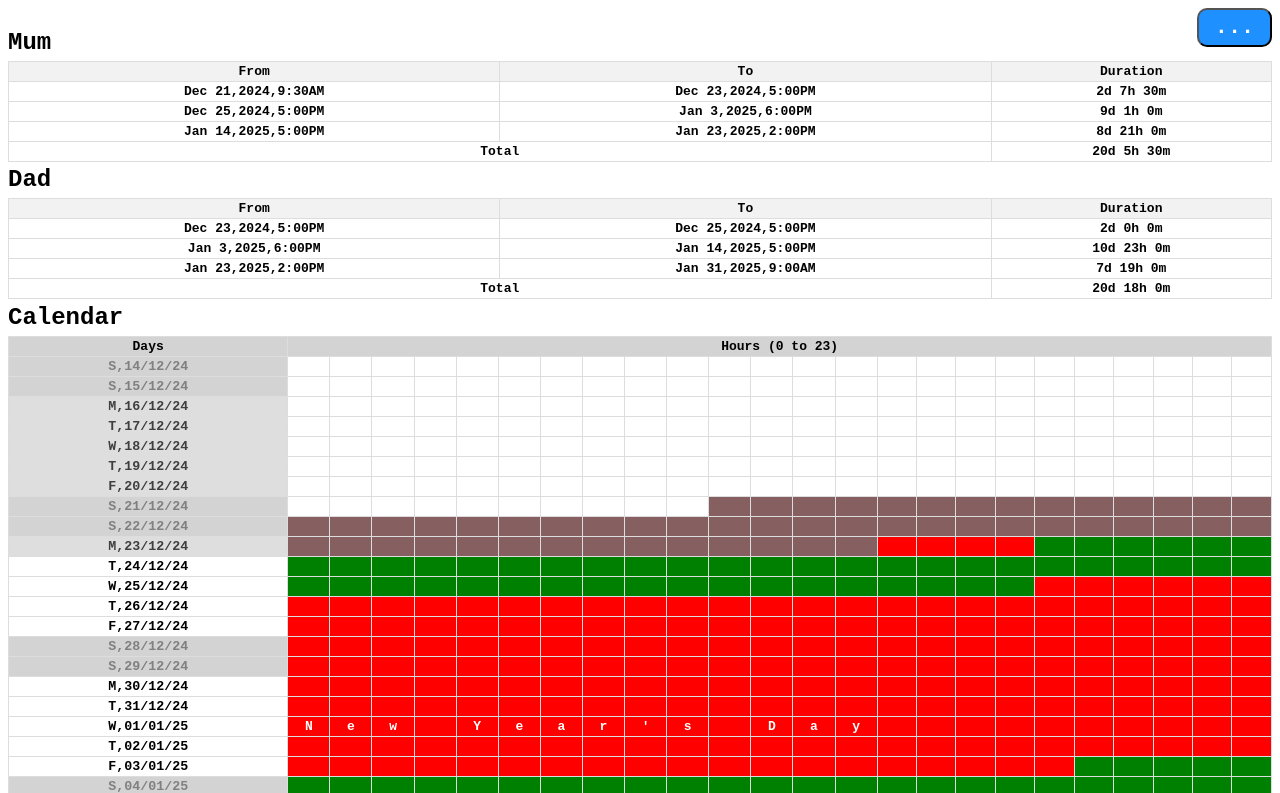
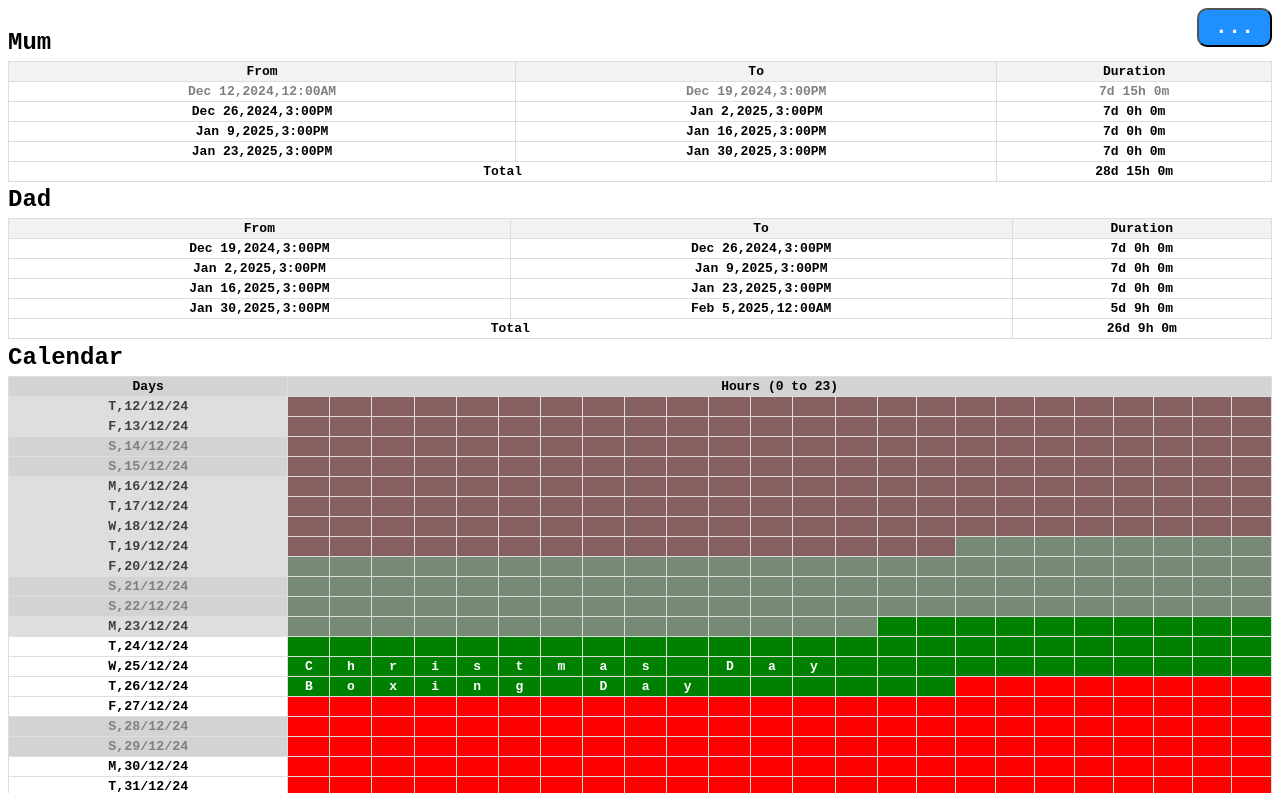
Before and after one commit to johncapt/care-planner, a plain HTML site: page index.html in a window 1280 px wide. Shown: the top 793 px of the page. Drawn offline with Linux system fonts and the light colour scheme.

Commit message:
fixed bug

```diff
--- a/index.html
+++ b/index.html
@@ -252,11 +252,11 @@
         // Array of holidays
         const DEFAULT_SPECIAL_DAYS = [
             {
-                day: '2023-12-25',
+                day: '2024-12-25',
                 label: "Christmas Day"
             },
             {
-                day: '2023-12-26',
+                day: '2024-12-26',
                 label: "Boxing Day"
             },
             {
@@ -268,17 +268,18 @@
                 label: "Australia Day"
             }
         ];
-        const DEFAULT_START_DATE = '2024-12-14';
-        const DEFAULT_END_DATE = '2025-02-05';
+
+        const DEFAULT_START_DATE = '2024-12-12'; // Thursday 12 December 2024 15:00
+        const DEFAULT_END_DATE = '2025-02-05'; // Wednesday 5 February 2025 09:00
         const DEFAULT_START_WITH = 'Mum';
         const DEFAULT_HANDOVERS = [
-            '2024-12-21T09:30',
-            '2024-12-23T17:00',
-            '2024-12-25T17:00',
-            '2025-01-03T18:00',
-            '2025-01-14T17:00',
-            '2025-01-23T14:00',
-            '2025-01-31T09:00'
+            '2024-12-19T15:00',
+            '2024-12-26T15:00',
+            '2025-01-02T15:00',
+            '2025-01-09T15:00',
+            '2025-01-16T15:00',
+            '2025-01-23T15:00',
+            '2025-01-30T15:00'
         ];
         let settingDivVisibility = 'hidden'
         let careDivVisibility = 'visible'
@@ -304,17 +305,28 @@
             document.getElementById("startsWidth").value = DEFAULT_START_WITH
         }
 
-        function build_care_periods() {
-            let start_with = document.getElementById("startsWidth").value
+        // Build care periods
+        function build_care_periods(startWith = DEFAULT_START_WITH) {
             const intervals = [];
-            for (let i = 0; i < ls_handovers.length - 1; i++) {
+            let currentWith = startWith;
+            let previousDate = DEFAULT_START_DATE;
+            // Loop through handovers
+            for (let i = 0; i < DEFAULT_HANDOVERS.length; i++) {
                 intervals.push({
-                    from: ls_handovers[i],
-                    to: ls_handovers[i + 1],
-                    with: start_with
+                    from: previousDate,
+                    to: DEFAULT_HANDOVERS[i],
+                    with: currentWith
                 });
-                start_with = start_with === 'Mum' ? 'Dad' : 'Mum';
+                // Switch parent
+                currentWith = currentWith === 'Mum' ? 'Dad' : 'Mum';
+                previousDate = DEFAULT_HANDOVERS[i];
             }
+            // Add final period to end date
+            intervals.push({
+                from: previousDate,
+                to: DEFAULT_END_DATE,
+                with: currentWith
+            });
             return intervals;
         }
 
@@ -446,6 +458,7 @@
             });
 
             // Create and append the summary tables to the document
+            console.info(summary);
             let parent = 0
             for (const person in summary) {
                 parent++
```
